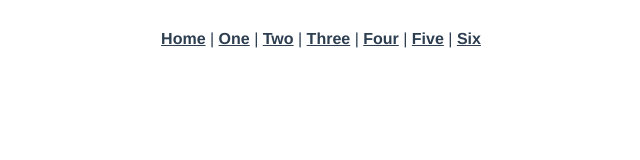
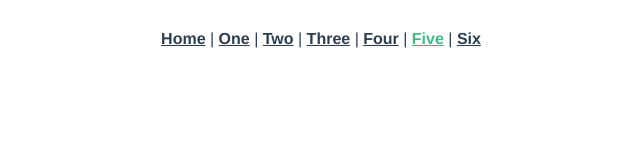
Before and after one commit to TianYouH/canvas, a Vue app: page /five in a window 1280 px wide. Shown: the top 160 px of the page, without its empty margins (319-959 px from the left). Built offline with nearby package versions, Linux system fonts and the light colour scheme.

Commit message:
修复路由错误

```diff
--- a/src/App.vue
+++ b/src/App.vue
@@ -4,10 +4,10 @@
       <router-link to="/">Home</router-link> |
       <router-link to="/one">One</router-link> |
       <router-link to="/two">Two</router-link> |
-      <router-link to="/two">Three</router-link> |
-      <router-link to="/two">Four</router-link> |
-      <router-link to="/two">Five</router-link> |
-      <router-link to="/two">Six</router-link>
+      <router-link to="/three">Three</router-link> |
+      <router-link to="/four">Four</router-link> |
+      <router-link to="/five">Five</router-link> |
+      <router-link to="/six">Six</router-link>
     </div>
     <router-view class="router-box" />
   </div>
```
